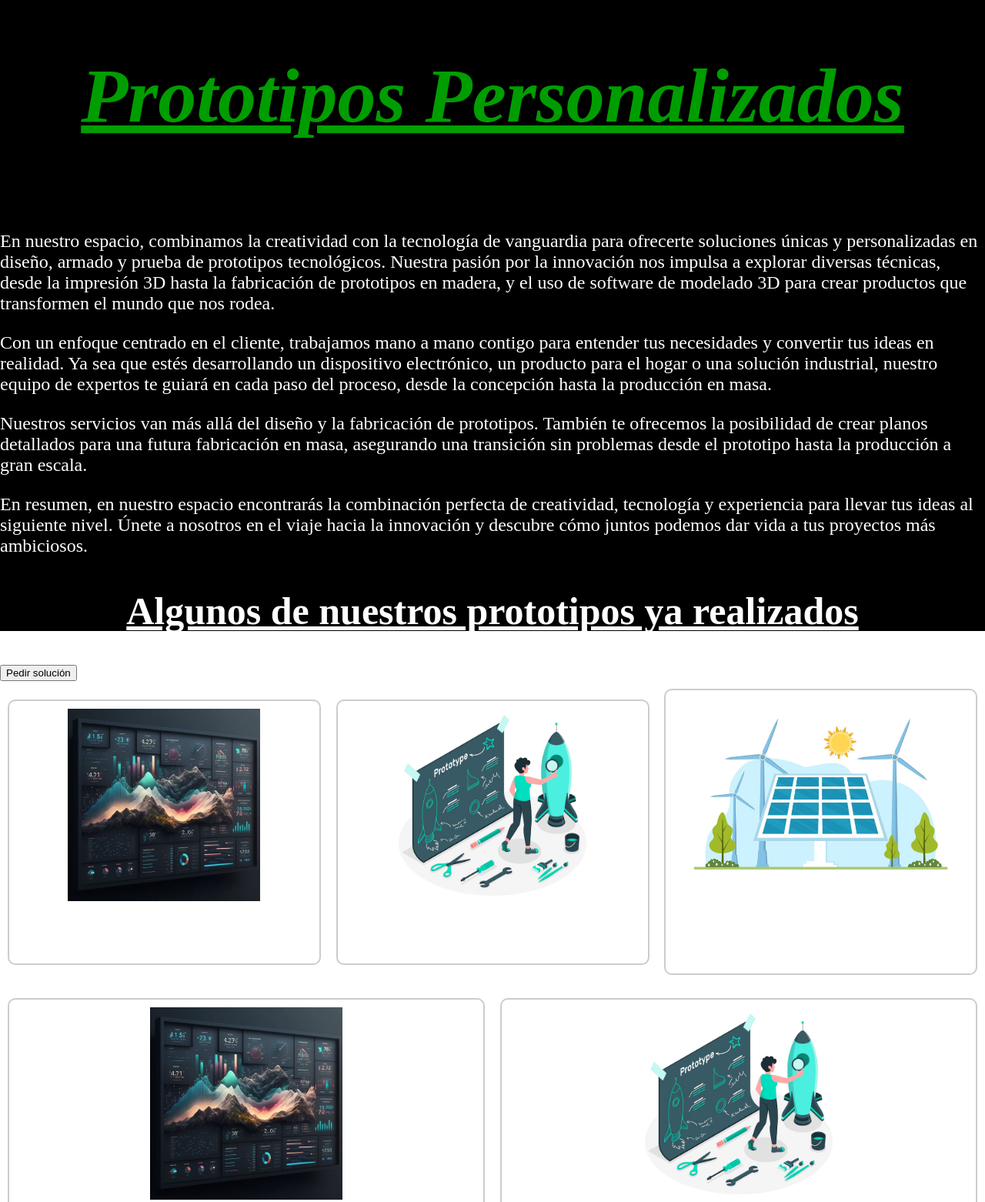
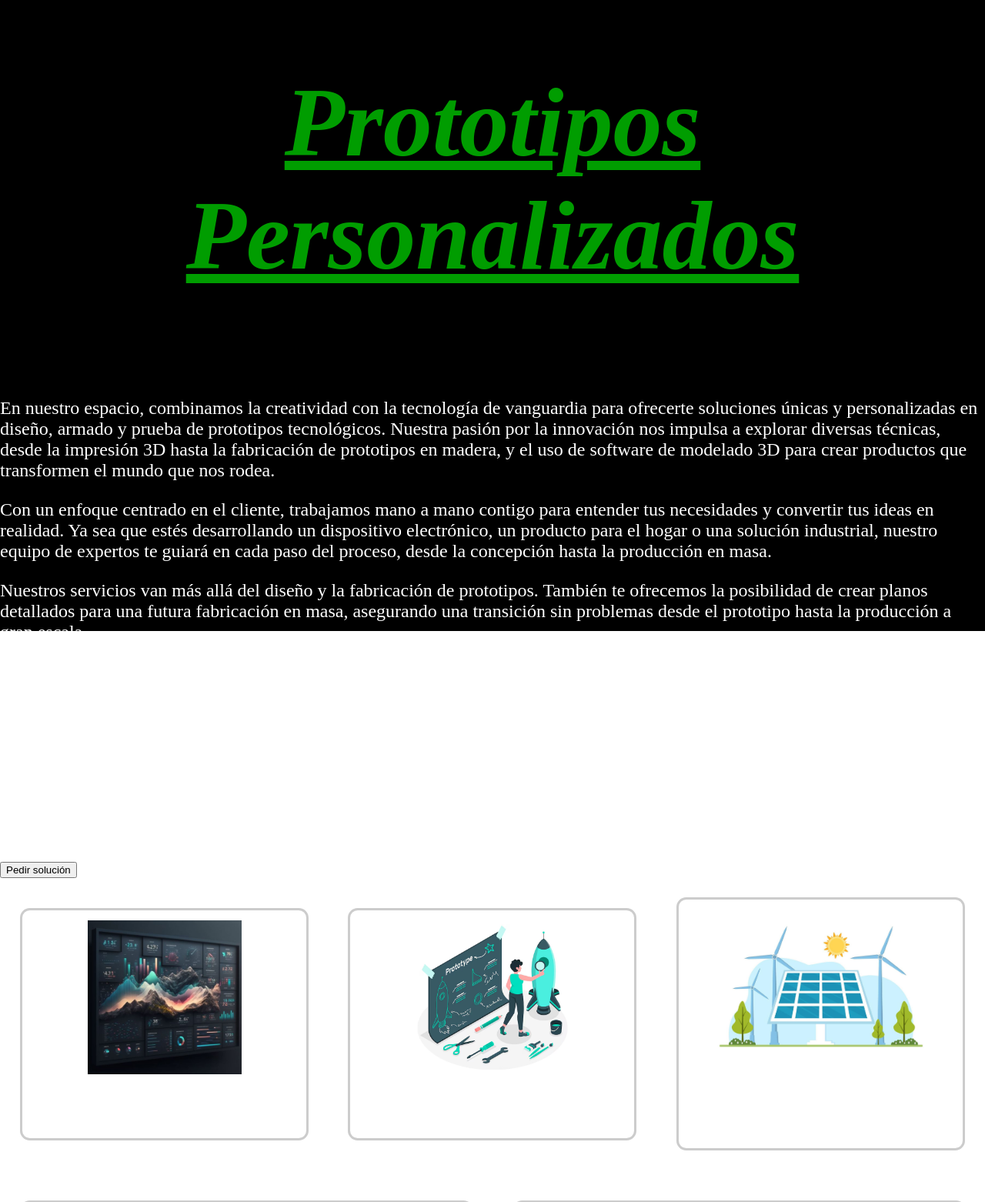
Before and after one commit to CristianMustone/CristianMustone.github.io, a plain HTML site: page Prototipos.html in a window 1280 px wide. Shown: the top 1562 px of the page at 77% size. Drawn offline with Linux system fonts and the light colour scheme.

Commit message:
update Main.css

```diff
--- a/Main.css
+++ b/Main.css
@@ -54,13 +54,11 @@
     left: 0;
     width: 100%;
     height: 100%;
-    /* background-image: url('Imagenes/Gif6.gif');*/
     background-color: black;
     background-size: cover;
     background-repeat: no-repeat;
     z-index: -1;
     animation: zoomBackground 60s linear infinite alternate;
-    /* Animación de fondo */
 }
 
 @keyframes zoomBackground {
@@ -89,9 +87,9 @@
 
 .column {
     flex: 1;
-    margin: 10px;
+    margin: 2%;
     opacity: 0;
-    animation: fadeIn 1s ease-out forwards, slideIn 1s ease-out forwards;
+    animation: fadeIn 2s ease-out forwards, slideIn 1s ease-out forwards;
 }
 
 @keyframes slideIn {
@@ -105,12 +103,12 @@
 }
 
 .card {
-    border: 2px solid #ccc;
-    border-radius: 10px;
-    padding: 10px;
-    margin-bottom: 10px;
+    border: 0.2em solid #ccc;
+    border-radius: 1vw;
+    padding: 1vw;
+    margin-bottom: 1vw;
     opacity: 0;
-    animation: fadeIn 1s ease-out forwards, scaleCard 0.5s ease-out forwards;
+    animation: fadeIn 2s ease-out forwards, scaleCard 0.5s ease-out forwards;
     /* Animación de tarjeta */
     transition: transform 0.3s ease-in-out;
     /* Transición para la animación de zoom */
@@ -120,7 +118,6 @@
 
 .card:hover {
     transform: scale(1.6);
-    /* Aumentar el tamaño cuando se pasa el cursor */
 }
 
 @keyframes scaleCard {
@@ -136,11 +133,11 @@
 h1 {
     color: #fff;
     font-style: oblique;
-    font-size: 42px;
+    font-size: 4vw;
 }
 
 .titulo-principal {
-    font-size: 100px;
+    font-size: 10vw;
     text-align: center;
     font-family: "Times New Roman", serif;
     color: #0f0;
@@ -162,14 +159,14 @@
 
 .imagen-ajustada {
     max-width: 100%;
-    height: 250px;
+    height: 25vh;
     justify-content: center;
     align-content: center;
 }
 
 .imagen-instalaciones {
     max-width: 100%;
-    height: 220px;
+    height: 22vh;
 }
 
 .imagen-ajustada75 {
@@ -182,12 +179,12 @@
 }
 
 p {
-    font-size: 16px;
+    font-size: 1.6vw;
 }
 
 .frase {
     font-style: italic;
-    font-size: 30px;
+    font-size: 3vw;
     opacity: 0;
     animation: fadeIn 1s ease-out forwards;
     /* Animación de entrada */
@@ -205,12 +202,12 @@
 
 #TarjetaSoftware {
     text-align: center;
-    border: 10px solid rgb(12, 12, 88);
-    border-radius: 10px;
-    padding: 10px;
+    border: 0.1em solid rgb(12, 12, 88);
+    border-radius: 1vw;
+    padding: 1vw;
     background-color: darkcyan;
     opacity: 0;
-    animation: fadeIn 1s ease-out forwards;
+    animation: fadeIn 2s ease-out forwards;
     width: 75%;
     /* Animación de entrada */
 }
@@ -236,7 +233,7 @@
 .menu-personalizado {
     color: #09f;
     text-decoration: underline;
-    font-size: 15px;
+    font-size: 1.5vw;
 }
 
 .menu li {
@@ -251,6 +248,6 @@
 #h2Prototipos {
     color: white;
     text-decoration: underline;
-    font-size: 50px;
+    font-size: 5vw;
     text-align: center;
 }
```
